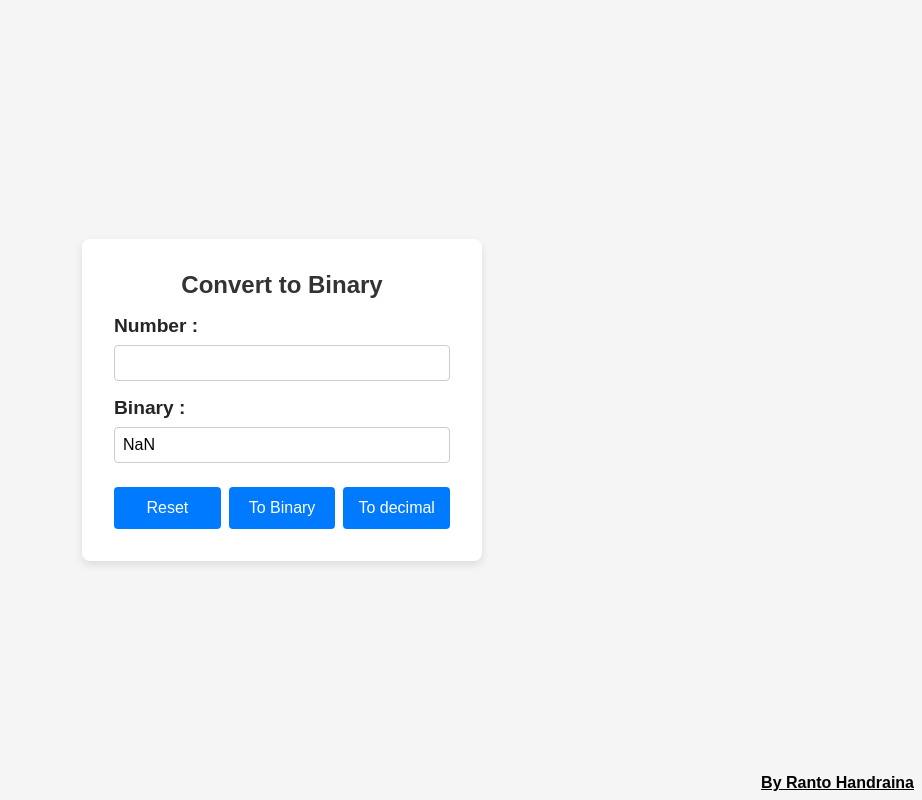
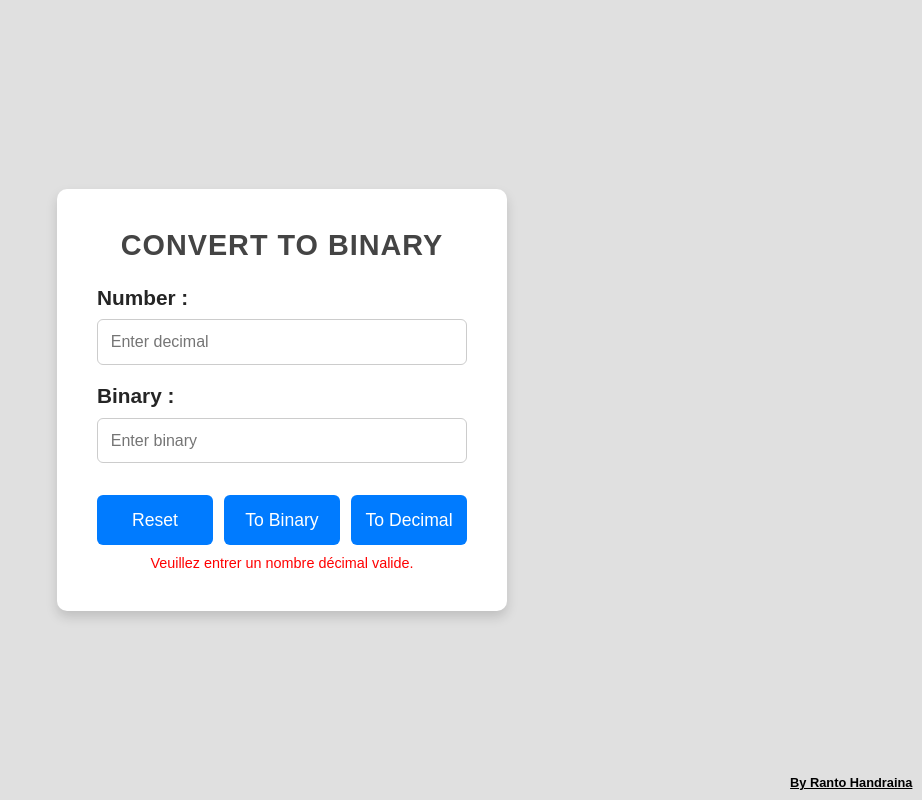
Before and after one commit to Ranto-creat/Binary-By-Ranto-, a website: page public/index.html in a window 1280 px wide. Both pictures are taken after a click on the element "To Binary". Shown: the whole page, without its empty margins (358-1280 px from the left). Drawn offline with Linux system fonts and the light colour scheme.

Commit message:
feat: add a new fonctionality

```diff
--- a/public/index.html
+++ b/public/index.html
@@ -7,7 +7,6 @@
     <title>Binary Calculator</title>
     <link rel="stylesheet" href="style.css">
     <script src="script.js" defer></script>
-    <!-- Add the logo in head section -->
     <link rel="icon" href="logo.png" type="image/png">
 </head>
 
@@ -17,11 +16,11 @@
         <div class="container__Input">
             <div class="container__input">
                 <h2>Number :</h2>
-                <input type="number" class="oneInput">
+                <input type="number" class="oneInput" placeholder="Enter decimal">
             </div>
             <div class="container__input">
                 <h2>Binary :</h2>
-                <input type="text" class="twoInput">
+                <input type="text" class="twoInput" placeholder="Enter binary">
             </div>
         </div>
         <div class="action">
@@ -32,9 +31,11 @@
                 <button>To Binary</button>
             </div>
             <div class="convertInverse">
-                <button>To decimal</button>
+                <button>To Decimal</button>
             </div>
         </div>
+        <!-- Section erreur message-->
+        <div class="error-message" style="color: red; margin-top: 10px;"></div>
     </div>
     <span class="signature">By Ranto Handraina</span>
 </body>
--- a/public/script.js
+++ b/public/script.js
@@ -3,9 +3,10 @@ const convertInverse = document.querySelector('.convertInverse');
 const reset = document.querySelector('.reset');
 const oneInput = document.querySelector('.oneInput');
 const twoInput = document.querySelector('.twoInput');
+const errorMessage = document.querySelector('.error-message');
 
 const toBinary = (n) => {
-    const [integerPart, fractionalPart] = n.split('.'); // Séparer la partie entière et fractionnaire
+    const [integerPart, fractionalPart] = n.split('.');
     let binaryInteger = parseInt(integerPart, 10).toString(2);
     let binaryFractional = '';
 
@@ -42,14 +43,31 @@ const toDecimal = (n) => {
 };
 
 convert.addEventListener('click', () => {
-    twoInput.value = toBinary(oneInput.value);
+    if (oneInput.value !== '' && twoInput.value !== '') {
+        errorMessage.textContent = "Veuillez vider l'un des champs avant de continuer.";
+    } else if (oneInput.value === '' || isNaN(oneInput.value)) {
+        errorMessage.textContent = "Veuillez entrer un nombre décimal valide.";
+    } else {
+        errorMessage.textContent = "";
+        twoInput.value = toBinary(oneInput.value);
+    }
 });
 
 convertInverse.addEventListener('click', () => {
-    oneInput.value = toDecimal(twoInput.value);
+    if (oneInput.value !== '' && twoInput.value !== '') {
+        errorMessage.textContent = "Veuillez vider l'un des champs avant de continuer.";
+    } else if (!/^[01]+(\.[01]+)?$/.test(twoInput.value)) {
+        errorMessage.textContent = "Veuillez entrer un nombre binaire valide (0 et 1 uniquement).";
+    } else if(oneInput.value == '' && twoInput.value == '') {
+        errorMessage.textContent = "veuillez entrer un nombre";
+    } else {
+        errorMessage.textContent = "";
+        oneInput.value = toDecimal(twoInput.value);
+    }
 });
 
 reset.addEventListener('click', () => {
     oneInput.value = '';
     twoInput.value = '';
+    errorMessage.textContent = '';
 });
--- a/public/style.css
+++ b/public/style.css
@@ -10,52 +10,61 @@ body {
     justify-content: center;
     align-items: center;
     height: 100vh;
-    background-color: #f5f5f5;
+    background-color: #e0e0e0;
 }
 
 .container {
     background-color: #ffffff;
-    padding: 2rem;
-    border-radius: 8px;
-    box-shadow: 0 4px 8px rgba(0, 0, 0, 0.1);
+    padding: 2.5rem;
+    border-radius: 10px;
+    box-shadow: 0 6px 12px rgba(0, 0, 0, 0.15);
     width: 90%;
-    max-width: 400px;
+    max-width: 450px;
+    position: relative;
 }
 
 .title {
     text-align: center;
-    font-size: 1.5rem;
-    color: #333333;
-    margin-bottom: 1rem;
+    font-size: 1.8rem;
+    color: #444444;
+    margin-bottom: 1.5rem;
+    text-transform: uppercase;
+    letter-spacing: 1px;
 }
 
 .container__input {
-    margin-bottom: 1rem;
+    margin-bottom: 1.2rem;
 }
 
 .container__input h2 {
-    font-size: 1.2rem;
+    font-size: 1.3rem;
     color: #252525;
-    margin-bottom: 0.5rem;
+    margin-bottom: 0.6rem;
 }
 
 .container__input input {
     width: 100%;
-    padding: 0.5rem;
+    padding: 0.8rem;
     border: 1px solid #cccccc;
-    border-radius: 4px;
+    border-radius: 6px;
     font-size: 1rem;
+    transition: border 0.3s ease;
+}
+
+.container__input input:focus {
+    border-color: #007bff;
+    outline: none;
 }
 
 .action {
     display: flex;
     justify-content: space-between;
-    margin-top: 1.5rem;
+    margin-top: 2rem;
 }
 
 .action div {
     flex: 1;
-    margin-right: 0.5rem;
+    margin-right: 0.7rem;
 }
 
 .action div:last-child {
@@ -64,40 +73,54 @@ body {
 
 button {
     width: 100%;
-    padding: 0.75rem;
+    padding: 0.9rem;
     border: none;
-    border-radius: 4px;
+    border-radius: 6px;
     background-color: #007bff;
     color: #ffffff;
-    font-size: 1rem;
+    font-size: 1.1rem;
     cursor: pointer;
-    transition: background-color 0.3s ease;
+    transition: background-color 0.3s ease, transform 0.2s ease;
 }
 
 button:hover {
     background-color: #0056b3;
+    transform: translateY(-2px);
+}
+
+button:disabled {
+    background-color: #cccccc;
+    cursor: not-allowed;
+}
+
+.error-message {
+    color: red;
+    font-size: 0.9rem;
+    margin-top: 10px;
+    text-align: center;
 }
 
 .signature {
     position: absolute;
     right: 0;
     bottom: 0;
-    padding: 0.5rem;
+    padding: 0.6rem;
     color: black;
-    font-weight: 700;
+    font-weight: bold;
     text-decoration: underline;
+    font-size: 0.8rem;
 }
 
 @media (max-width: 500px) {
     .container {
-        padding: 1rem;
+        padding: 1.5rem;
     }
 
     .title {
-        font-size: 1.2rem;
+        font-size: 1.4rem;
     }
 
     button {
-        font-size: 0.9rem;
+        font-size: 1rem;
     }
 }
```
Also changed, not shown: cspell.json (added, +17 -0 lines).
